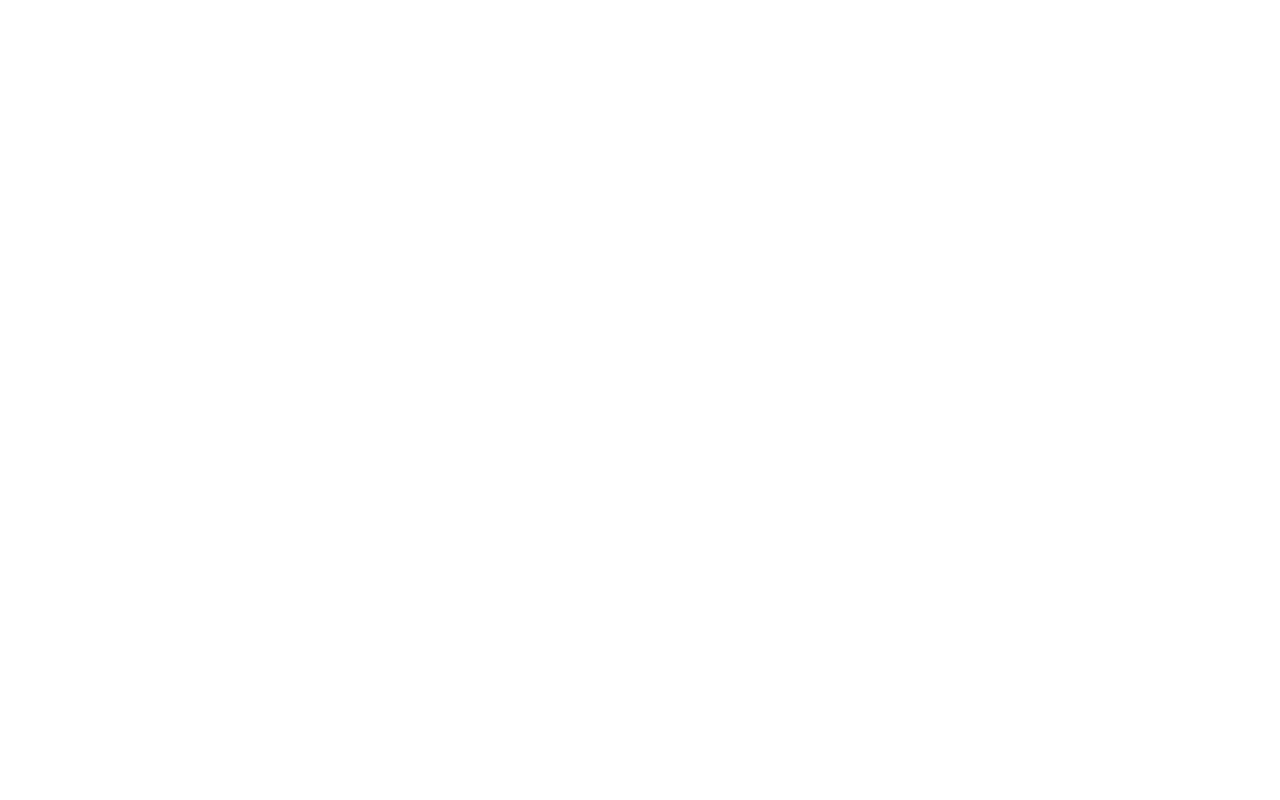
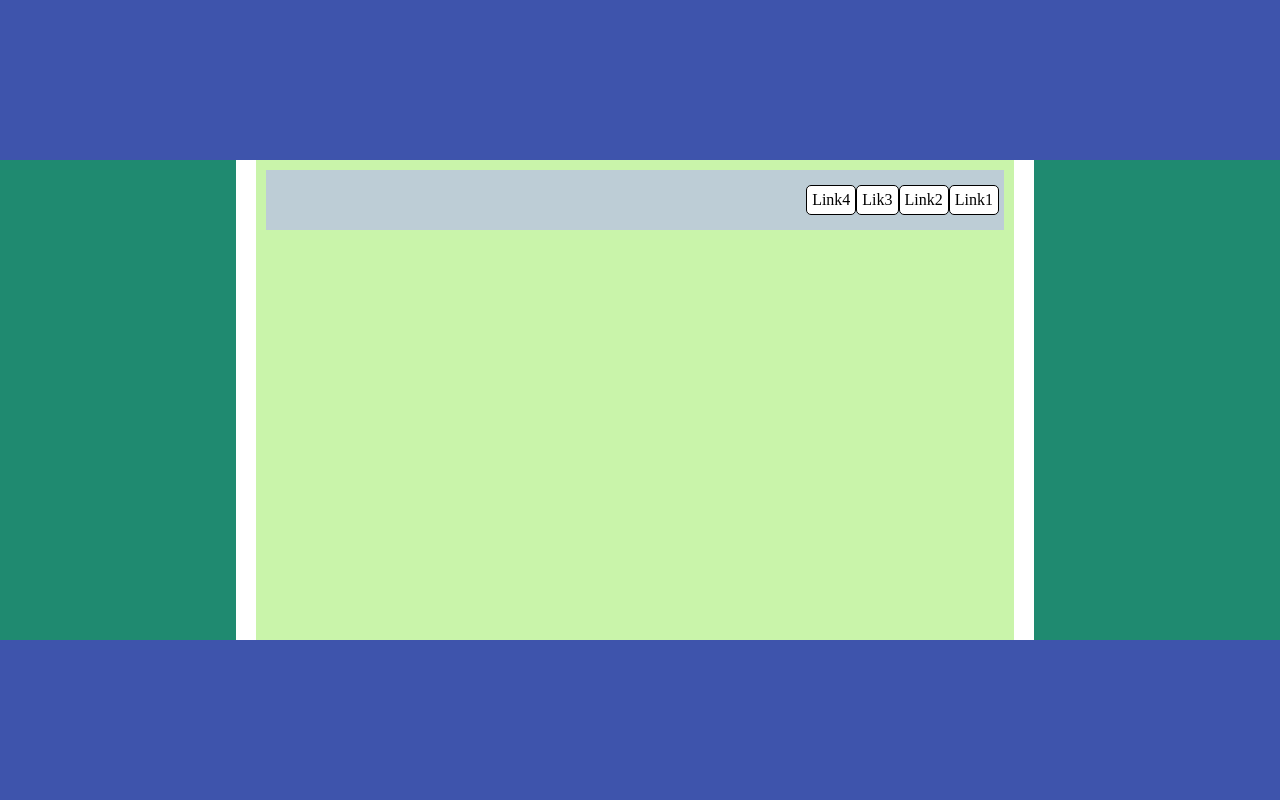
Before and after one commit to AlexanderPortillo/Laboratorio-1, a plain HTML site: page index.html in a window 1280 px wide. Drawn offline with Linux system fonts and the light colour scheme.

Commit message:
laboratorio

```diff
--- a/Css/laboratorio.css
+++ b/Css/laboratorio.css
@@ -0,0 +1,56 @@
+* {
+	padding: 0;
+	margin: 0;
+}
+
+.style-css {
+	width: 100%;
+}
+
+.header,
+.footer {
+	height: 20vh;
+	background-color: #3e54ac;
+}
+
+.container__colums {
+	height: 60vh;
+}
+
+.col-style {
+	height: 60vh;
+	float: left;
+}
+
+.col__aside-1 {
+	width: calc(20% - 20px);
+	background-color: #1f8a70;
+}
+
+.col__article {
+	width: calc(60% - 10px);
+	background-color: #c9f4aa;
+	margin: 0 20px;
+}
+
+.col__row-button {
+	width: calc(100% - 30px);
+	margin: 10px;
+	padding: 5px;
+	height: 50px;
+	background-color: #bdcdd6;
+}
+
+.col__button {
+	border: 1px solid black;
+	float: right;
+	margin: 10px 0;
+	background-color: white;
+	padding: 5px;
+	border-radius: 5px;
+}
+
+.col__aside-2 {
+	width: calc(20% - 10px);
+	background-color: #1f8a70;
+}
--- a/index.html
+++ b/index.html
@@ -5,12 +5,27 @@
     <meta charset="UTF-8">
     <meta http-equiv="X-UA-Compatible" content="IE=edge">
     <meta name="viewport" content="width=device-width, initial-scale=1.0">
-    <title>Laboratorio HDP</title>
+    <link rel="stylesheet" href="./Css/laboratorio.css">
+    <title>Laboratorio</title>
 </head>
 
 <body>
     <div class="container">
+        <div class="header style-css"></div>
+        <div class="container__colums style-css">
+            <div class="col__aside-1 col-style"></div>
+            <div class="col__article col-style">
+                <div class="col__row-button">
+                    <div class="col__button">Link1</div>
+                    <div class="col__button">Link2</div>
+                    <div class="col__button">Lik3</div>
+                    <div class="col__button">Link4</div>
+                </div>
+            </div>
+            <div class="col__aside-2 col-style"></div>
+        </div>
 
+        <div class="footer style-css"></div>
     </div>
 </body>
 
```
